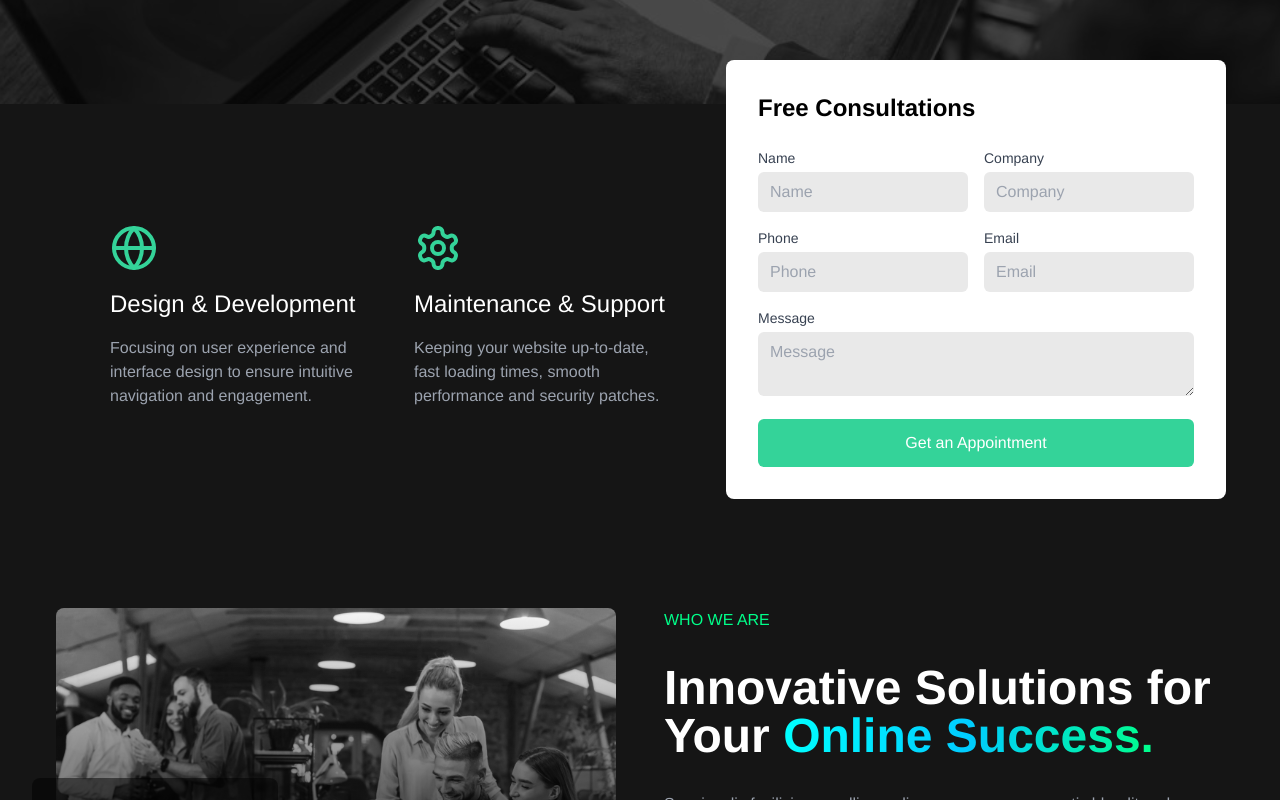
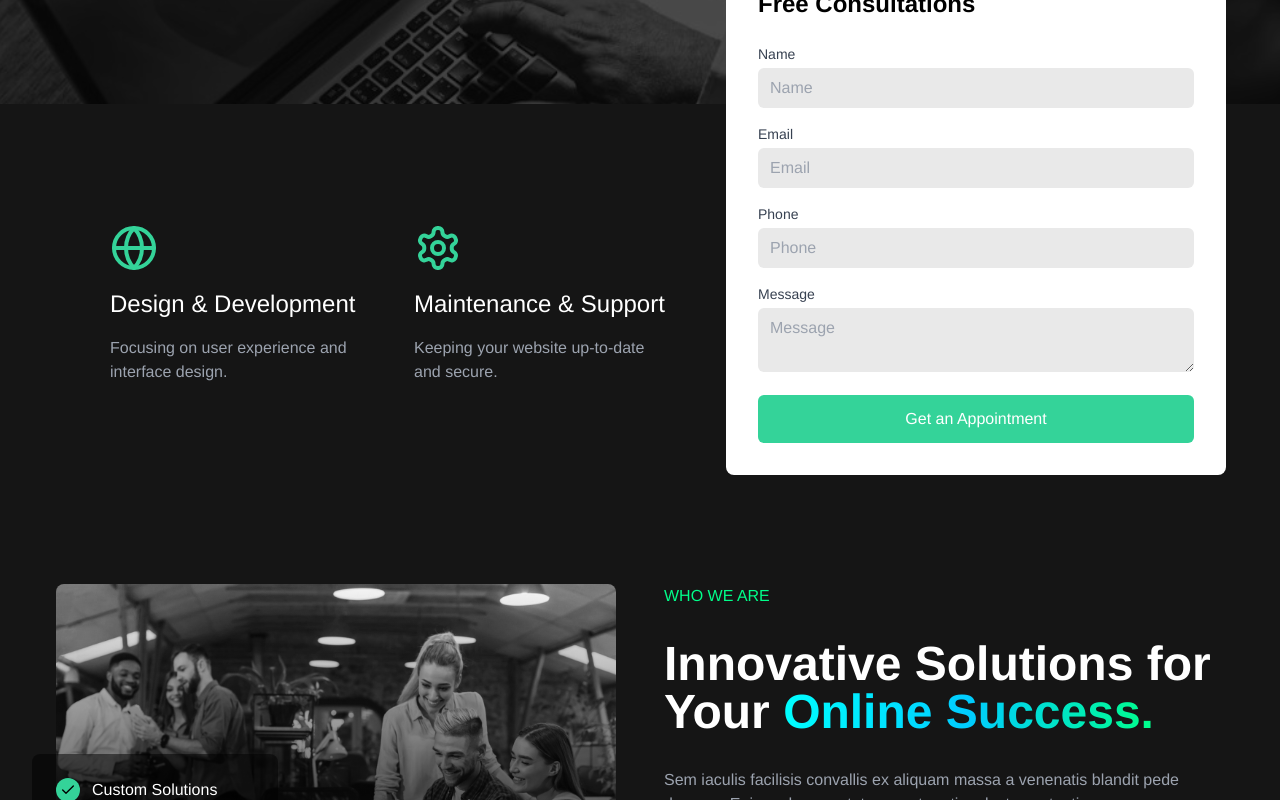
Before and after one commit to anantasolution/qalabs, a React (Create React App) app in the folder site/: page / in a window 1280 px wide. Shown: the part 600-1400 px from the top of the page. Built offline with nearby package versions, Linux system fonts and the light colour scheme.

Commit message:
heroform completed

```diff
--- a/site/src/components/HeroForm.jsx
+++ b/site/src/components/HeroForm.jsx
@@ -14,6 +14,7 @@ const HeroForm = () => {
     message: "",
   });
 
+  const [formErrors, setFormErrors] = useState({}); // State for validation errors
   const [inView, setInView] = useState(false);
   const controls = useAnimation();
   const sectionRef = useRef(null);
@@ -40,39 +41,73 @@ const HeroForm = () => {
     };
   }, []);
 
+  // Validation Function
+  const validateField = (id, value) => {
+    let error = "";
+
+    switch (id) {
+      case "name":
+        if (!value.trim()) error = "Name is required.";
+        break;
+      case "email":
+        if (!value.trim()) error = "Email is required.";
+        else if (!/^[^\s@]+@[^\s@]+\.[^\s@]+$/.test(value)) error = "Invalid email format.";
+        break;
+      case "phone":
+        if (!value.trim()) error = "Phone number is required.";
+        else if (!/^\d{10}$/.test(value)) error = "Phone must be 10 digits.";
+        break;
+      case "message":
+        if (!value.trim()) error = "Message cannot be empty.";
+        break;
+      default:
+        break;
+    }
+
+    setFormErrors((prevErrors) => ({
+      ...prevErrors,
+      [id]: error,
+    }));
+  };
+
+  // Handle input change with live validation
   const handleChange = (e) => {
     const { id, value } = e.target;
     setFormData((prevData) => ({
       ...prevData,
       [id]: value,
     }));
+
+    validateField(id, value);
   };
 
+  // Handle form submission
   const handleSubmit = async (e) => {
     e.preventDefault();
+
+    // Check if any validation error exists
+    const errors = {};
+    Object.keys(formData).forEach((key) => {
+      validateField(key, formData[key]);
+      if (formErrors[key]) errors[key] = formErrors[key];
+    });
+
+    if (Object.keys(errors).length > 0) return; // Stop submission if errors exist
 
     try {
       const response = await axios.post("http://localhost:8080/api/consulation/create", formData);
       toast.success(response.data.message);
 
-      // Clear the form after successful submission
-      setFormData({
-        name: "",
-        company: "",
-        phone: "",
-        email: "",
-        message: "",
-      });
-
+      setFormData({ name: "", company: "", phone: "", email: "", message: "" });
+      setFormErrors({});
     } catch (error) {
-      const errorMessage = error.response?.data?.message || "Failed to submit consultation.";
-      toast.error(errorMessage);
+      toast.error(error.response?.data?.message || "Failed to submit consultation.");
     }
   };
 
   return (
     <div className="bg-[#151515] p-4 md:p-8 md:py-24 flex flex-col-reverse md:flex-row items-end justify-center gap-8 z-50" ref={sectionRef}>
-      <ToastContainer /> {/* ToastContainer must be included for toast messages */}
+      <ToastContainer />
       <motion.div
         className="w-full md:grid md:grid-cols-2 md:w-1/2 place-content-center z-50"
         initial={{ y: "-150%" }}
@@ -82,16 +117,12 @@ const HeroForm = () => {
         <div className="p-6 space-y-4">
           <Globe className="w-12 h-12 text-emerald-400" />
           <h2 className="text-2xl text-white">Design & Development</h2>
-          <p className="text-gray-400">
-            Focusing on user experience and interface design to ensure intuitive navigation and engagement.
-          </p>
+          <p className="text-gray-400">Focusing on user experience and interface design.</p>
         </div>
         <div className="p-6 space-y-4">
           <Settings className="w-12 h-12 text-emerald-400" />
           <h2 className="text-2xl text-white">Maintenance & Support</h2>
-          <p className="text-gray-400">
-            Keeping your website up-to-date, fast loading times, smooth performance and security patches.
-          </p>
+          <p className="text-gray-400">Keeping your website up-to-date and secure.</p>
         </div>
       </motion.div>
 
@@ -105,11 +136,9 @@ const HeroForm = () => {
           <div className="bg-white rounded-lg p-6 md:p-8">
             <h2 className="text-2xl font-semibold mb-6">Free Consultations</h2>
             <form onSubmit={handleSubmit} className="space-y-4">
-              <div className="grid grid-cols-1 md:grid-cols-2 gap-4">
+              {/** Name Input */}
               <div>
-                  <label htmlFor="name" className="block text-sm font-medium text-gray-700 mb-1">
-                    Name
-                  </label>
+                <label htmlFor="name" className="block text-sm font-medium text-gray-700 mb-1">Name</label>
                 <input
                   type="text"
                   id="name"
@@ -118,26 +147,26 @@ const HeroForm = () => {
                   className="w-full px-3 py-2 bg-[#E9E9E9] rounded-md focus:outline-none focus:ring-2 focus:ring-emerald-400"
                   placeholder="Name"
                 />
+                {formErrors.name && <p className="text-red-500 text-sm">{formErrors.name}</p>}
               </div>
+
+              {/** Email Input */}
               <div>
-                  <label htmlFor="company" className="block text-sm font-medium text-gray-700 mb-1">
-                    Company
-                  </label>
+                <label htmlFor="email" className="block text-sm font-medium text-gray-700 mb-1">Email</label>
                 <input
-                    type="text"
-                    id="company"
-                    value={formData.company}
+                  type="email"
+                  id="email"
+                  value={formData.email}
                   onChange={handleChange}
                   className="w-full px-3 py-2 bg-[#E9E9E9] rounded-md focus:outline-none focus:ring-2 focus:ring-emerald-400"
-                    placeholder="Company"
+                  placeholder="Email"
                 />
+                {formErrors.email && <p className="text-red-500 text-sm">{formErrors.email}</p>}
               </div>
-              </div>
-              <div className="grid grid-cols-1 md:grid-cols-2 gap-4">
+
+              {/** Phone Input */}
               <div>
-                  <label htmlFor="phone" className="block text-sm font-medium text-gray-700 mb-1">
-                    Phone
-                  </label>
+                <label htmlFor="phone" className="block text-sm font-medium text-gray-700 mb-1">Phone</label>
                 <input
                   type="tel"
                   id="phone"
@@ -146,25 +175,12 @@ const HeroForm = () => {
                   className="w-full px-3 py-2 bg-[#E9E9E9] rounded-md focus:outline-none focus:ring-2 focus:ring-emerald-400"
                   placeholder="Phone"
                 />
+                {formErrors.phone && <p className="text-red-500 text-sm">{formErrors.phone}</p>}
               </div>
+
+              {/** Message Input */}
               <div>
-                  <label htmlFor="email" className="block text-sm font-medium text-gray-700 mb-1">
-                    Email
-                  </label>
-                  <input
-                    type="email"
-                    id="email"
-                    value={formData.email}
-                    onChange={handleChange}
-                    className="w-full px-3 py-2 bg-[#E9E9E9] rounded-md focus:outline-none focus:ring-2 focus:ring-emerald-400"
-                    placeholder="Email"
-                  />
-                </div>
-              </div>
-              <div>
-                <label htmlFor="message" className="block text-sm font-medium text-gray-700 mb-1">
-                  Message
-                </label>
+                <label htmlFor="message" className="block text-sm font-medium text-gray-700 mb-1">Message</label>
                 <textarea
                   id="message"
                   rows={2}
@@ -173,7 +189,9 @@ const HeroForm = () => {
                   className="w-full px-3 py-2 bg-[#E9E9E9] rounded-md focus:outline-none focus:ring-2 focus:ring-emerald-400"
                   placeholder="Message"
                 />
+                {formErrors.message && <p className="text-red-500 text-sm">{formErrors.message}</p>}
               </div>
+
               <button type="submit" className="w-full bg-emerald-400 text-white py-3 px-4 rounded-md hover:bg-[#7AA93C] transition-colors duration-200">
                 Get an Appointment
               </button>
```
Lines whose indentation alone changed are shown as unchanged.
